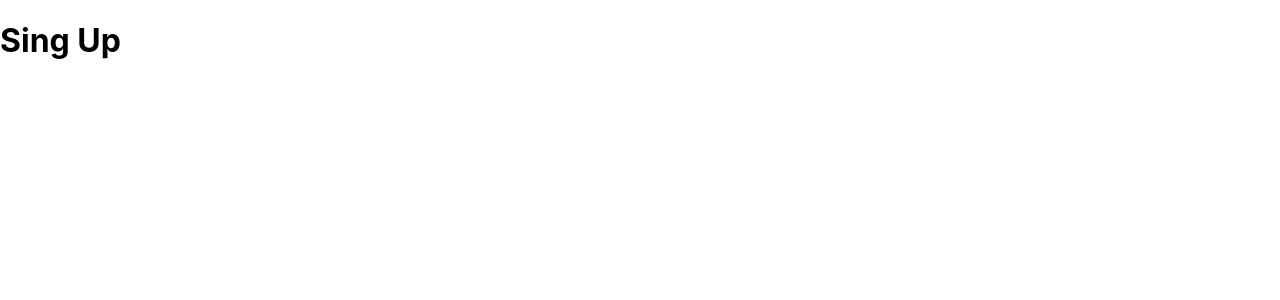
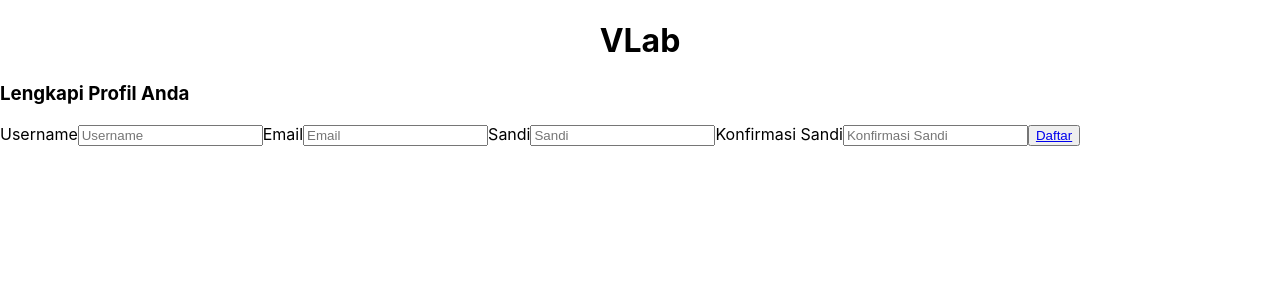
Before and after one commit to rg-km/final-project-engineering-55, a React (Create React App) app: page /create-account in a window 1280 px wide. Shown: the top 300 px of the page. Built offline with nearby package versions, Linux system fonts and the light colour scheme.

Commit message:
feat: Create Sign Up for Assistant Page

```diff
--- a/src/routes/assistant/CreateAccount.js
+++ b/src/routes/assistant/CreateAccount.js
@@ -1,11 +1,28 @@
-import React from 'react'
+import React from "react";
+import { Link } from "react-router-dom";
 
 const LogInOption = () => {
   return (
     <div>
-        <h1>Sing Up</h1>
+      <h1>
+        <center>VLab</center>
+      </h1>
+      <h3>Lengkapi Profil Anda</h3>
+      <form>
+        <label>Username</label>
+        <input type="text" name="username" placeholder="Username" />
+        <label>Email</label>
+        <input type="text" name="email" placeholder="Email" />
+        <label>Sandi</label>
+        <input type="password" name="sandi" placeholder="Sandi" />
+        <label>Konfirmasi Sandi</label>
+        <input type="password" name="sandi" placeholder="Konfirmasi Sandi" />
+        <button type="submit">
+          <Link to="/login">Daftar</Link>
+        </button>
+      </form>
     </div>
-  )
-}
+  );
+};
 
-export default LogInOption
+export default LogInOption;
```
